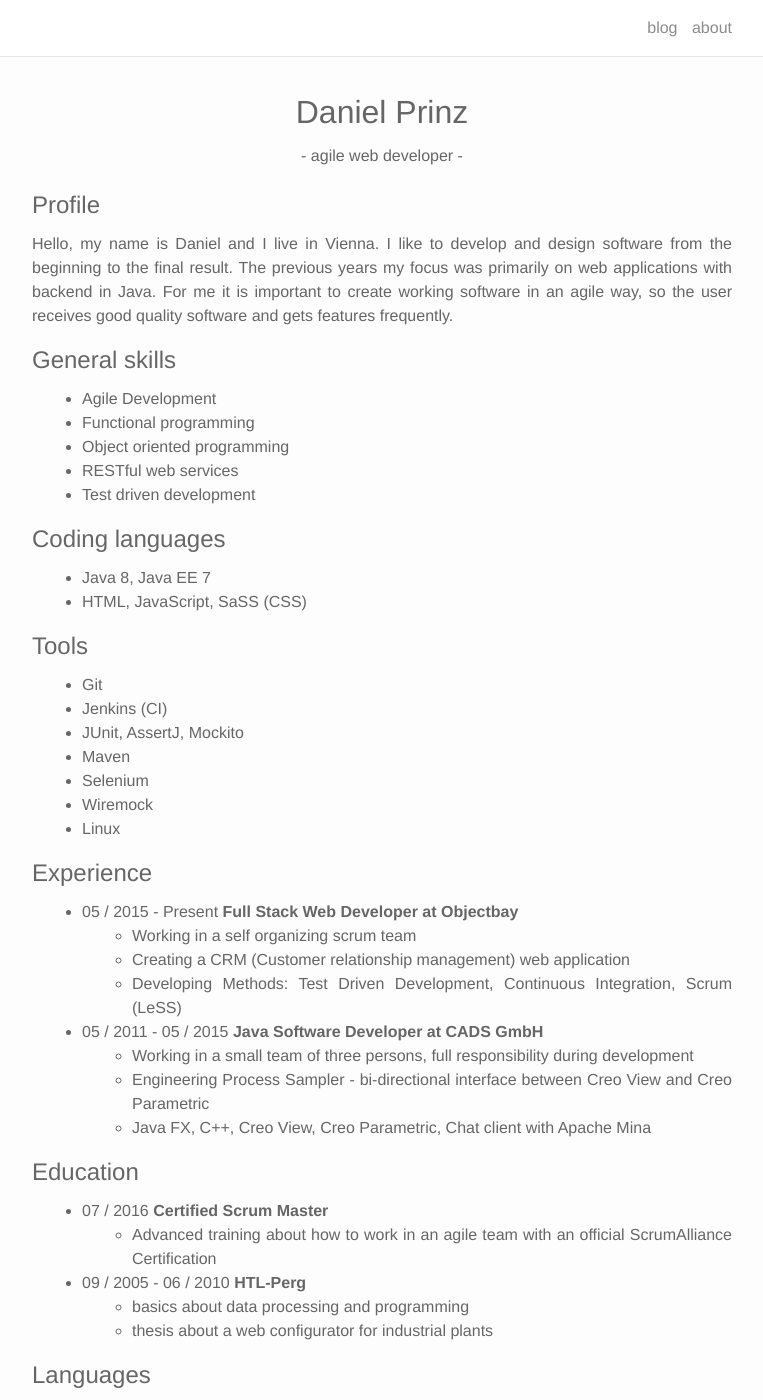
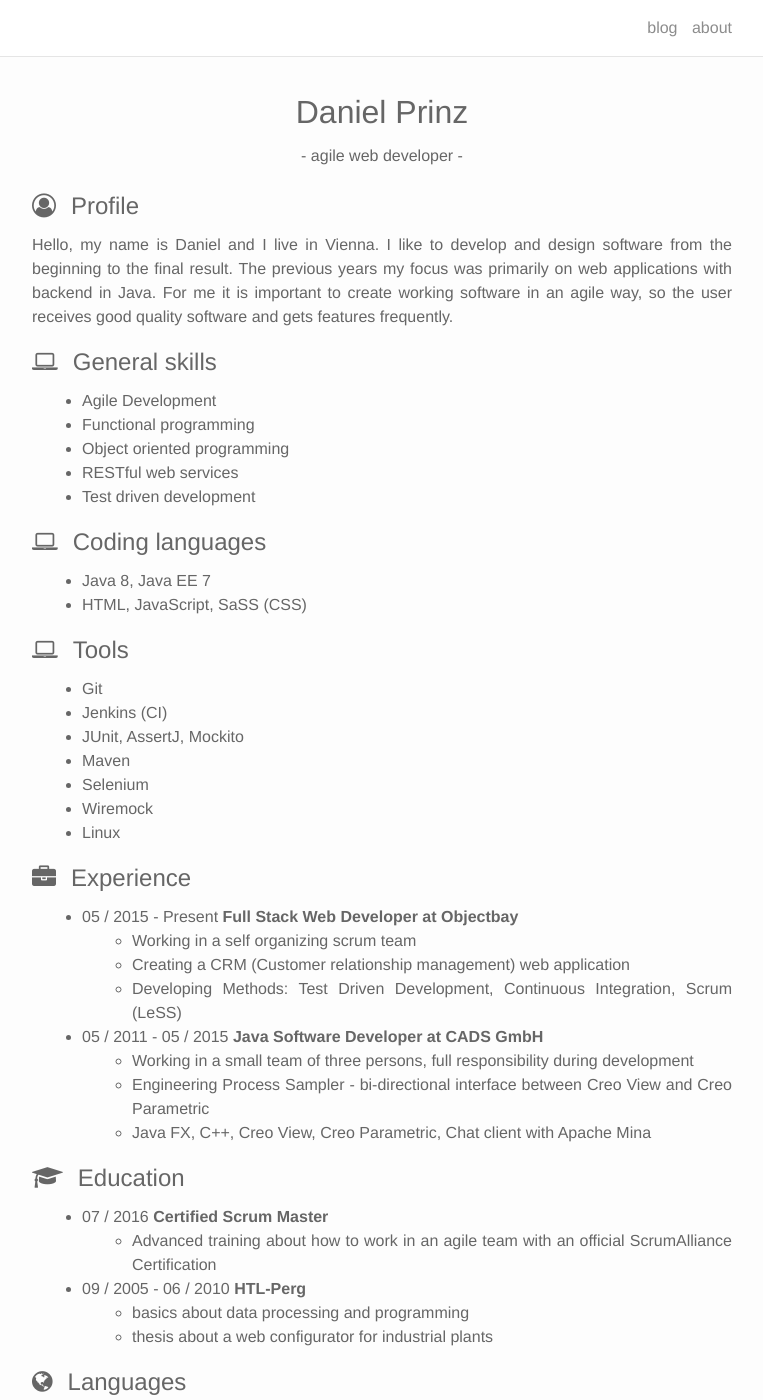
Before and after one commit to danielprinz/danielprinz.github.io, a Jekyll site: the page built from cv/cv.md, in a window 1280 px wide and 1400 px high. Shown: the whole window, without its empty margins (258-1021 px from the left). Built offline with Jekyll 4.4.1, drawn with Linux system fonts in a browser that asks for light colours; some of the changed text lies outside the part shown.

Commit message:
added some nice icons to the headings

```diff
--- a/_sass/_cv.scss
+++ b/_sass/_cv.scss
@@ -1,11 +1,13 @@
 .cv-title{
     margin-bottom: 20px;
-    text-align: center;
 }
 
 .cv-description{
     font-size: 16px;
     margin-bottom: 25px;
+}
+
+.cv-title, .cv-description{
     text-align: center;
 }
 
@@ -20,4 +22,39 @@
     h2 {
         margin-bottom: 15px;
     }
+
+    h2:before{
+        font-family: FontAwesome;
+        margin-right: 15px;
+    }
+
+    $fa-profile: "\f2be";
+    $fa-skills: "\f109";
+    $fa-briefcase: "\f0b1";
+    $fa-education: "\f19d";
+    $fa-languages: "\f0ac";
+    $fa-leisure: "\f01d";
+    $fa-contact: "\f003";
+
+    h2:first-child:before {
+        content: $fa-profile;
+    }
+    h2:nth-of-type(n+2):nth-of-type(-n+4):before {
+        content: $fa-skills;
+    }
+    h2:nth-of-type(5):before {
+        content: $fa-briefcase;
+    }
+    h2:nth-of-type(6):before {
+        content: $fa-education;
+    }
+    h2:nth-of-type(7):before {
+        content: $fa-languages;
+    }
+    h2:nth-of-type(8):before {
+        content: $fa-leisure;
+    }
+    h2:last-of-type:before {
+        content: $fa-contact;
+    }
 }
```
Also changed, not shown: cv/cv.md (+1 -1 lines).
